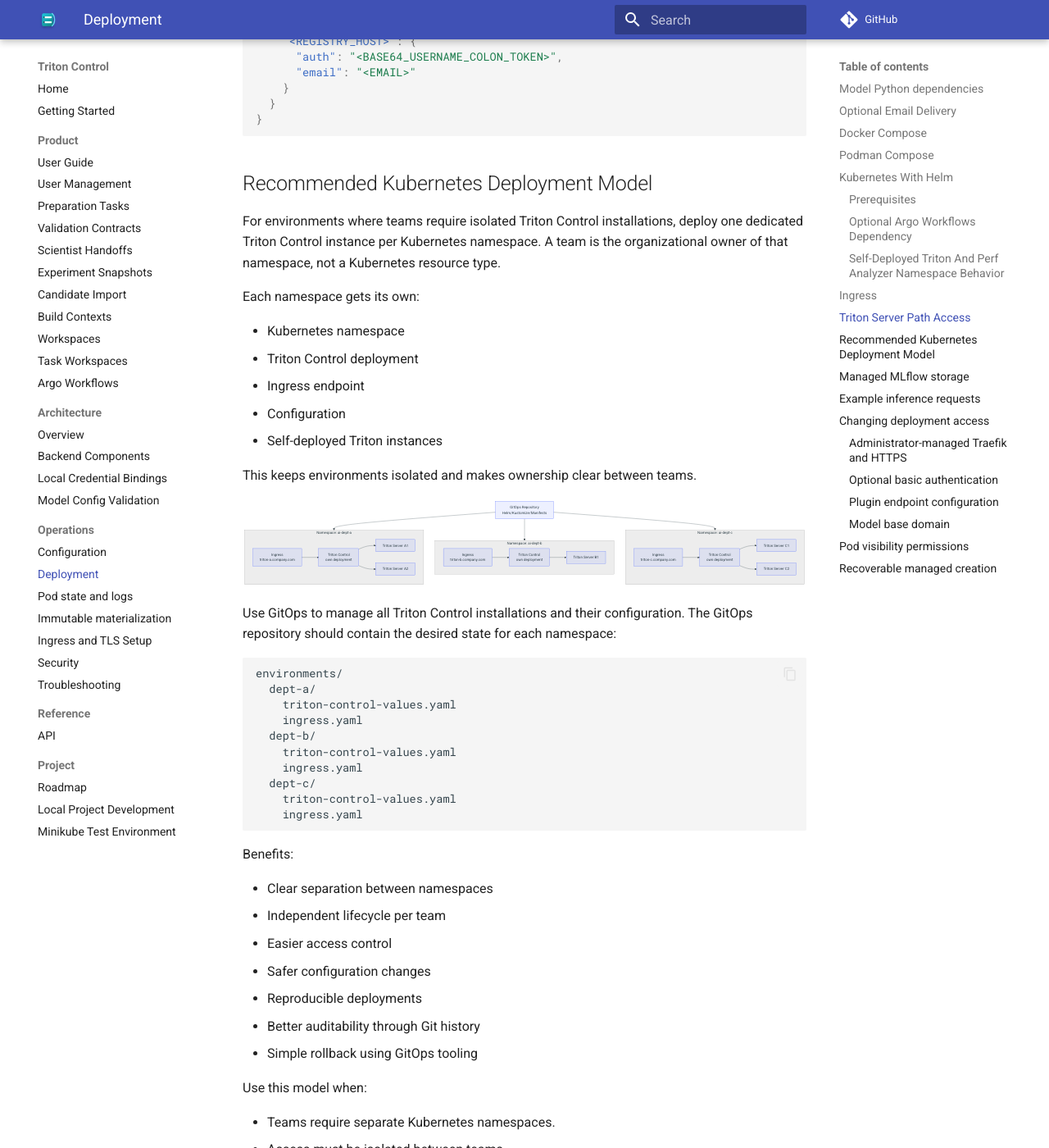
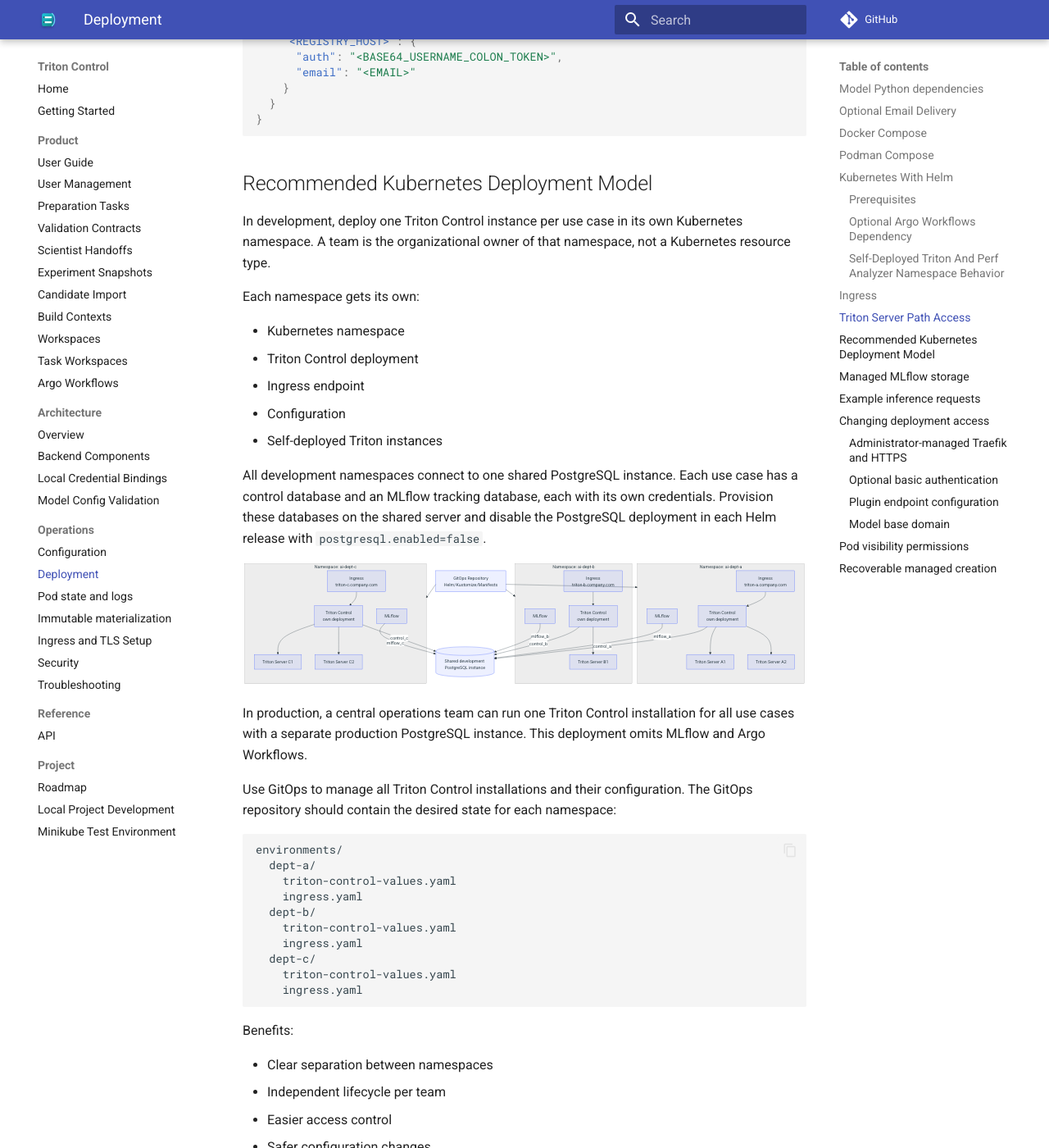
Before and after one commit to ai-lab-tech/triton-control, an MkDocs documentation site: the page built from docs/deployment.md, in a window 1280 px wide and 1400 px high, scrolled down 10745 px. Shown: the whole window at 82% size. Built offline with MkDocs 1.6.1 and Material for MkDocs 9.7.7, drawn with Linux system fonts in a browser that asks for light colours; comment, search, counter and statistics services are not loaded.

Commit message:
docs: show shared PostgreSQL across dev namespaces

````diff
--- a/docs/deployment.md
+++ b/docs/deployment.md
@@ -465,8 +465,8 @@ S3 deployment profiles:
 
 ## Recommended Kubernetes Deployment Model
 
-For environments where teams require isolated Triton Control installations,
-deploy one dedicated Triton Control instance per Kubernetes namespace. A team is
+In development, deploy one Triton Control instance per use case in its own
+Kubernetes namespace. A team is
 the organizational owner of that namespace, not a Kubernetes resource type.
 
 Each namespace gets its own:
@@ -477,7 +477,10 @@ Each namespace gets its own:
 - Configuration
 - Self-deployed Triton instances
 
-This keeps environments isolated and makes ownership clear between teams.
+All development namespaces connect to one shared PostgreSQL instance. Each
+use case has a control database and an MLflow tracking database, each with its
+own credentials. Provision these databases on the shared server and disable
+the PostgreSQL deployment in each Helm release with `postgresql.enabled=false`.
 
 ```mermaid
 flowchart TB
@@ -489,6 +492,7 @@ flowchart TB
 
     subgraph DeptA["Namespace: ai-dept-a"]
         TC_A[Triton Control<br/>own deployment]
+        ML_A[MLflow]
         ING_A[Ingress<br/>triton-a.company.com]
         TR_A1[Triton Server A1]
         TR_A2[Triton Server A2]
@@ -500,6 +504,7 @@ flowchart TB
 
     subgraph DeptB["Namespace: ai-dept-b"]
         TC_B[Triton Control<br/>own deployment]
+        ML_B[MLflow]
         ING_B[Ingress<br/>triton-b.company.com]
         TR_B1[Triton Server B1]
 
@@ -509,6 +514,7 @@ flowchart TB
 
     subgraph DeptC["Namespace: ai-dept-c"]
         TC_C[Triton Control<br/>own deployment]
+        ML_C[MLflow]
         ING_C[Ingress<br/>triton-c.company.com]
         TR_C1[Triton Server C1]
         TR_C2[Triton Server C2]
@@ -517,7 +523,19 @@ flowchart TB
         TC_C --> TR_C1
         TC_C --> TR_C2
     end
+
+    PG[(Shared development PostgreSQL instance)]
+    TC_A -->|control_a| PG
+    ML_A -->|mlflow_a| PG
+    TC_B -->|control_b| PG
+    ML_B -->|mlflow_b| PG
+    TC_C -->|control_c| PG
+    ML_C -->|mlflow_c| PG
 ```
+
+In production, a central operations team can run one Triton Control installation
+for all use cases with a separate production PostgreSQL instance. This deployment
+omits MLflow and Argo Workflows.
 
 Use GitOps to manage all Triton Control installations and their configuration.
 The GitOps repository should contain the desired state for each namespace:
````
